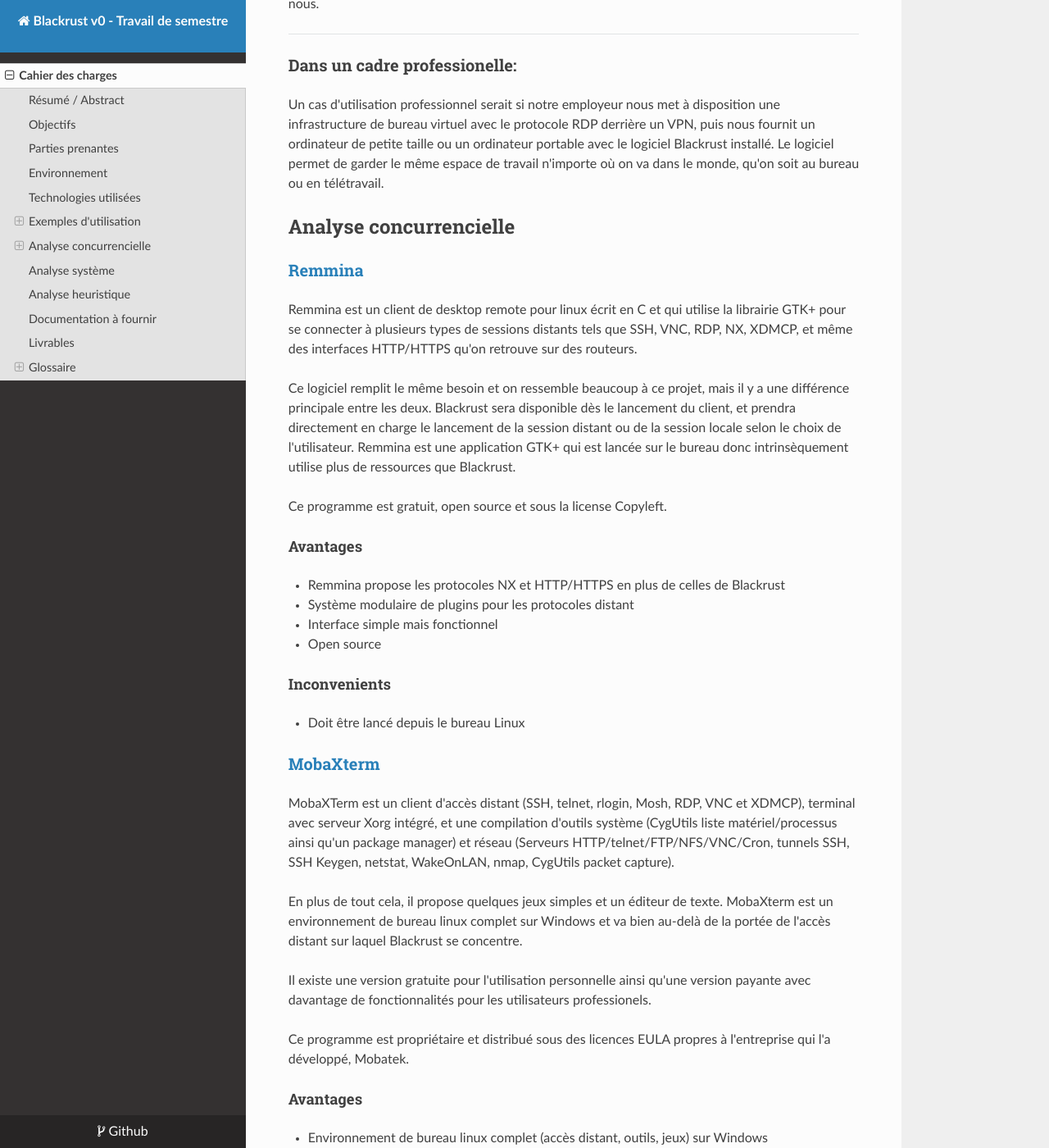
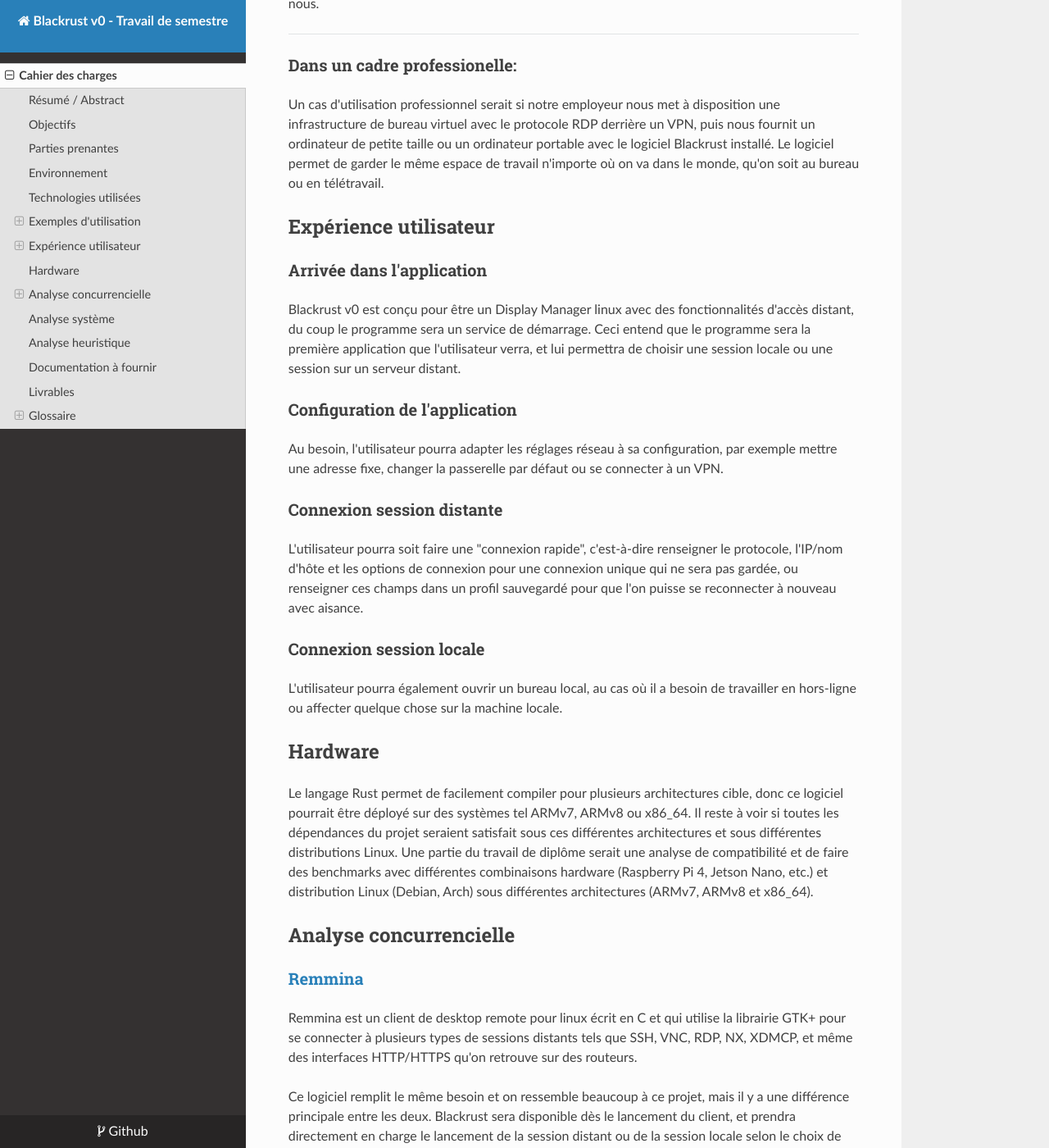
Before and after one commit to DylanUpchr/Blackrust, an MkDocs documentation site: the page built from docs/index.md, in a window 1280 px wide and 1400 px high, scrolled down 2220 px. Shown: the whole window at 82% size. Built offline with MkDocs 1.6.1, drawn with Linux system fonts in a browser that asks for light colours; nearby versions of some CDN libraries.

Commit message:
Updated CdC

```diff
--- a/docs/index.md
+++ b/docs/index.md
@@ -60,6 +60,22 @@
 ---
 ### Dans un cadre professionelle:
 Un cas d'utilisation professionnel serait si notre employeur nous met à disposition une infrastructure de bureau virtuel avec le protocole RDP derrière un VPN, puis nous fournit un ordinateur de petite taille ou un ordinateur portable avec le logiciel Blackrust installé. Le logiciel permet de garder le même espace de travail n'importe où on va dans le monde, qu'on soit au bureau ou en télétravail.
+
+## Expérience utilisateur
+### Arrivée dans l'application
+Blackrust v0 est conçu pour être un Display Manager linux avec des fonctionnalités d'accès distant, du coup le programme sera un service de démarrage. Ceci entend que le programme sera la première application que l'utilisateur verra, et lui permettra de choisir une session locale ou une session sur un serveur distant.
+
+### Configuration de l'application
+Au besoin, l'utilisateur pourra adapter les réglages réseau à sa configuration, par exemple mettre une adresse fixe, changer la passerelle par défaut ou se connecter à un VPN.
+
+### Connexion session distante
+L'utilisateur pourra soit faire une "connexion rapide", c'est-à-dire renseigner le protocole, l'IP/nom d'hôte et les options de connexion pour une connexion unique qui ne sera pas gardée, ou renseigner ces champs dans un profil sauvegardé pour que l'on puisse se reconnecter à nouveau avec aisance.
+
+### Connexion session locale
+L'utilisateur pourra également ouvrir un bureau local, au cas où il a besoin de travailler en hors-ligne ou affecter quelque chose sur la machine locale.
+
+## Hardware
+Le langage Rust permet de facilement compiler pour plusieurs architectures cible, donc ce logiciel pourrait être déployé sur des systèmes tel ARMv7, ARMv8 ou x86_64. Il reste à voir si toutes les dépendances du projet seraient satisfait sous ces différentes architectures et sous différentes distributions Linux. Une partie du travail de diplôme serait une analyse de compatibilité et de faire des benchmarks avec différentes combinaisons hardware (Raspberry Pi 4, Jetson Nano, etc.) et distribution Linux (Debian, Arch) sous différentes architectures (ARMv7, ARMv8 et x86_64).
 
 ## Analyse concurrencielle
 ### [Remmina](https://remmina.org/)
```
